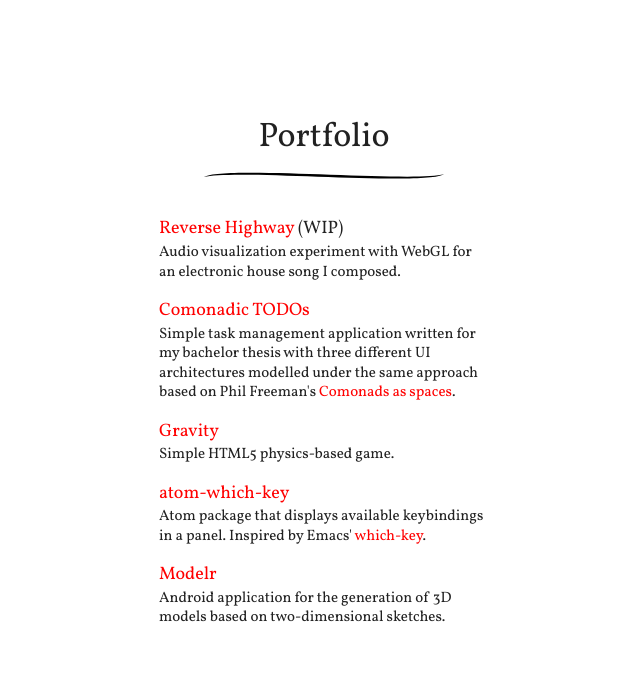
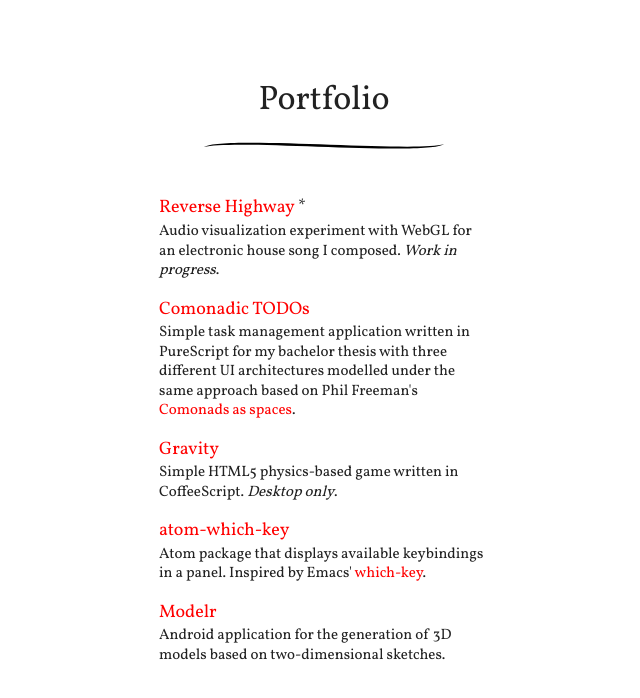
Before and after one commit to arthurxavierx/arthurxavierx.github.io, a website: page portfolio.html in a window 1280 px wide. Shown: the whole page, without its empty margins (316-956 px from the left). Drawn offline with Linux system fonts and the light colour scheme.

Commit message:
Add language information to portfolio page

```diff
--- a/portfolio.html
+++ b/portfolio.html
@@ -19,31 +19,30 @@
 
   <body>
     <header>
-      <h1 style="text-align: left">Portfolio</h1>
+      <h1>Portfolio</h1>
+      <img class="flourish" src="img/flourish.svg" alt="" />
     </header>
-
-    <img class="flourish" src="img/flourish.svg" alt="" />
 
     <article>
       <ul class="no-bullet">
 
         <li>
-          <h4><a href="//arthurxavierx.github.io/reverse-highway">Reverse Highway</a> (WIP)</h4>
-          <p>Audio visualization experiment with WebGL for an electronic house song I composed.</p>
+          <h4><a href="//arthurxavierx.github.io/reverse-highway">Reverse Highway</a> *</h4>
+          <p>Audio visualization experiment with WebGL for an electronic house song I composed. <em>Work in progress</em>.</p>
         </li>
 
         <li>
           <h4><a href="//github.com/arthurxavierx/purescript-comonad-ui-todos">Comonadic TODOs</a></h4>
           <p>
-            Simple task management application written for my bachelor thesis with three
-            different UI architectures modelled under the same approach based on Phil Freeman's
-            <a href="//blog.functorial.com/posts/2016-08-07-Comonads-As-Spaces.html">Comonads as spaces</a>.
+            Simple task management application written in PureScript for my bachelor
+            thesis with three different UI architectures modelled under the same approach
+            based on Phil Freeman's <a href="//blog.functorial.com/posts/2016-08-07-Comonads-As-Spaces.html">Comonads as spaces</a>.
           </p>
         </li>
 
         <li>
           <h4><a href="//arthurxavierx.github.io/gravity">Gravity</a></h4>
-          <p>Simple HTML5 physics-based game.</p>
+          <p>Simple HTML5 physics-based game written in CoffeeScript. <em>Desktop only</em>.</p>
         </li>
 
         <li>
```
Also changed, not shown: index.html (+1 -2 lines).
